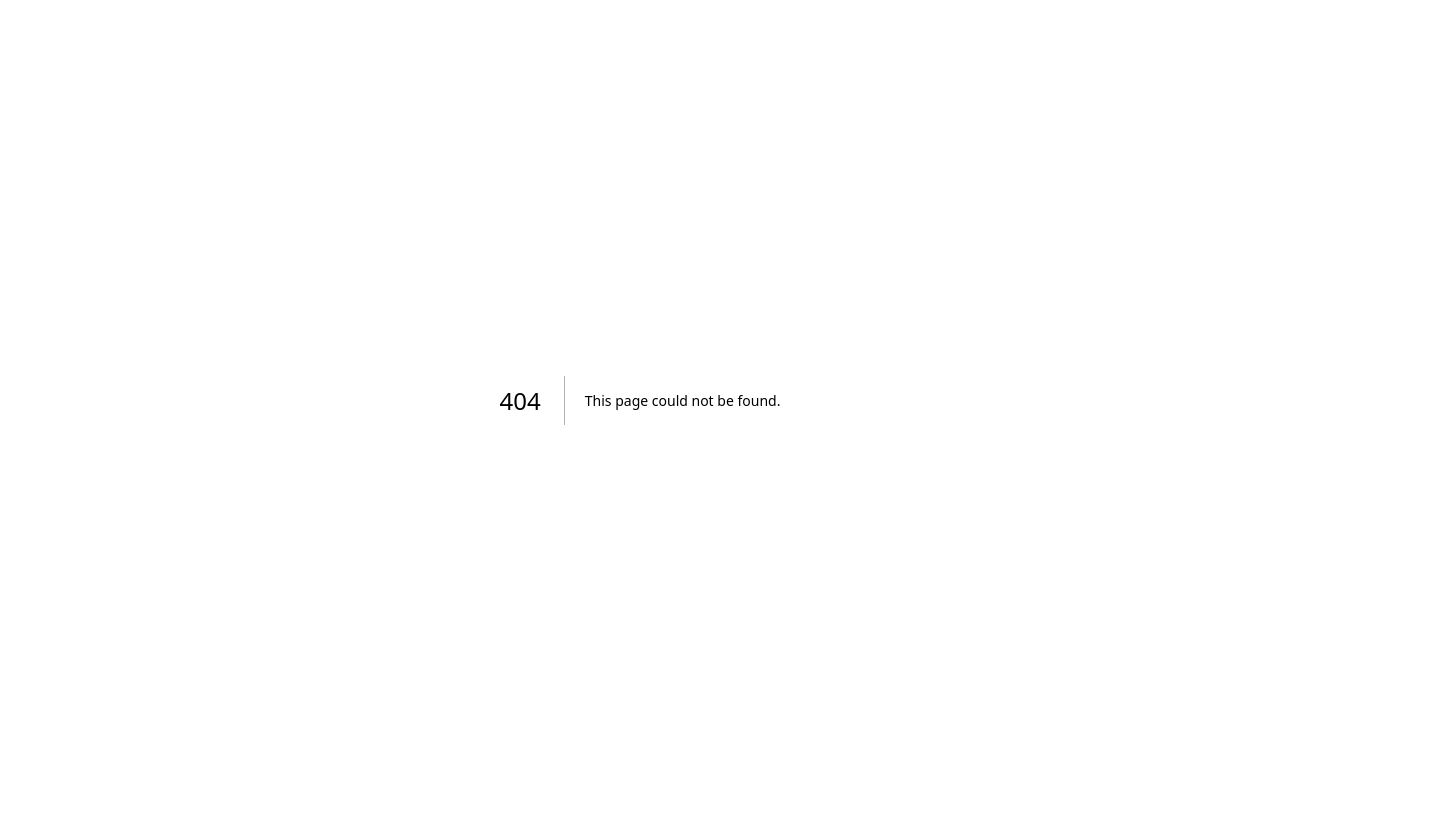
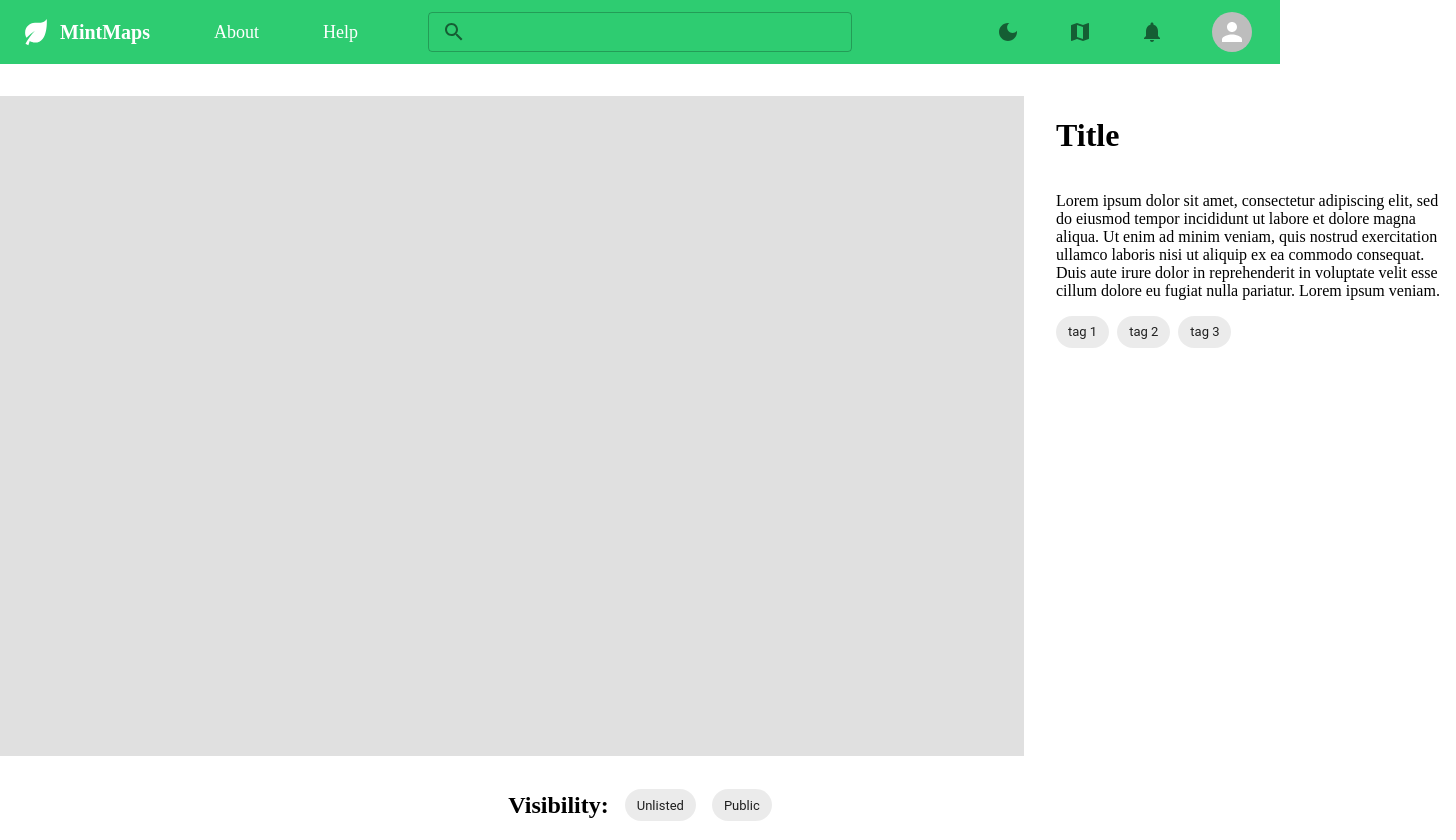
Before and after one commit to CSE-416-Team-Green/mintmaps, a Next.js app: page /map-upload in a window 1280 px wide. Before the commit this address had no page. Shown: the top 840 px of the page, 1456 px wide, since content can reach past the window. Before the commit the page ends 800 px from the top, so only its background shows below. Built offline with nearby package versions, Linux system fonts and the light colour scheme.

Commit message:
feat: Start on Map Upload page

```diff
--- /dev/null
+++ b/pages/map-upload.tsx
@@ -0,0 +1,58 @@
+import Header from '@/components/Header';
+import { Box, Button, Chip } from '@mui/material';
+
+export default function MapUpload() {
+    return (
+        <div>
+            <Header />
+            <Box sx={{
+                display: 'flex',
+                flexDirection: 'column',
+                alignItems: 'center',
+                justifyContent: 'center',
+                paddingTop: '2rem',
+                rowGap: '16px',
+            }}>
+                <Box sx={{
+                    display: 'flex',
+                    columnGap: '32px',
+                }}>
+                    <Box sx={{
+                        backgroundColor: '#E0E0E0',
+                        width: 1200,
+                        height: 660,
+                    }}></Box>
+                    <Box sx={{
+                        display: 'flex',
+                        flexDirection: 'column',
+                        width: 400,
+                    }}>
+                        <h1>Title</h1>
+                        <p>Lorem ipsum dolor sit amet, consectetur adipiscing elit, sed do eiusmod tempor incididunt ut labore et dolore magna aliqua. Ut enim ad minim veniam, quis nostrud exercitation ullamco laboris nisi ut aliquip ex ea commodo consequat. Duis aute irure dolor in reprehenderit in voluptate velit esse cillum dolore eu fugiat nulla pariatur. Lorem ipsum veniam.</p>
+                        <Box sx={{
+                            display: 'flex',
+                            columnGap: '8px',
+                        }}>
+                            <Chip label="tag 1" />
+                            <Chip label="tag 2" />
+                            <Chip label="tag 3" />
+                        </Box>
+                    </Box>
+                </Box>
+                <Box sx={{
+                    display: 'flex',
+                    alignItems: 'center',
+                    columnGap: '16px',
+                }}>
+                    <h2>Visibility:</h2>
+                    <Chip label="Unlisted" />
+                    <Chip label="Public" />
+                </Box>
+                <Box>
+                    <Button>Back</Button>
+                    <Button variant='contained'>Upload</Button>
+                </Box>
+            </Box>
+        </div>
+    )
+}
```
